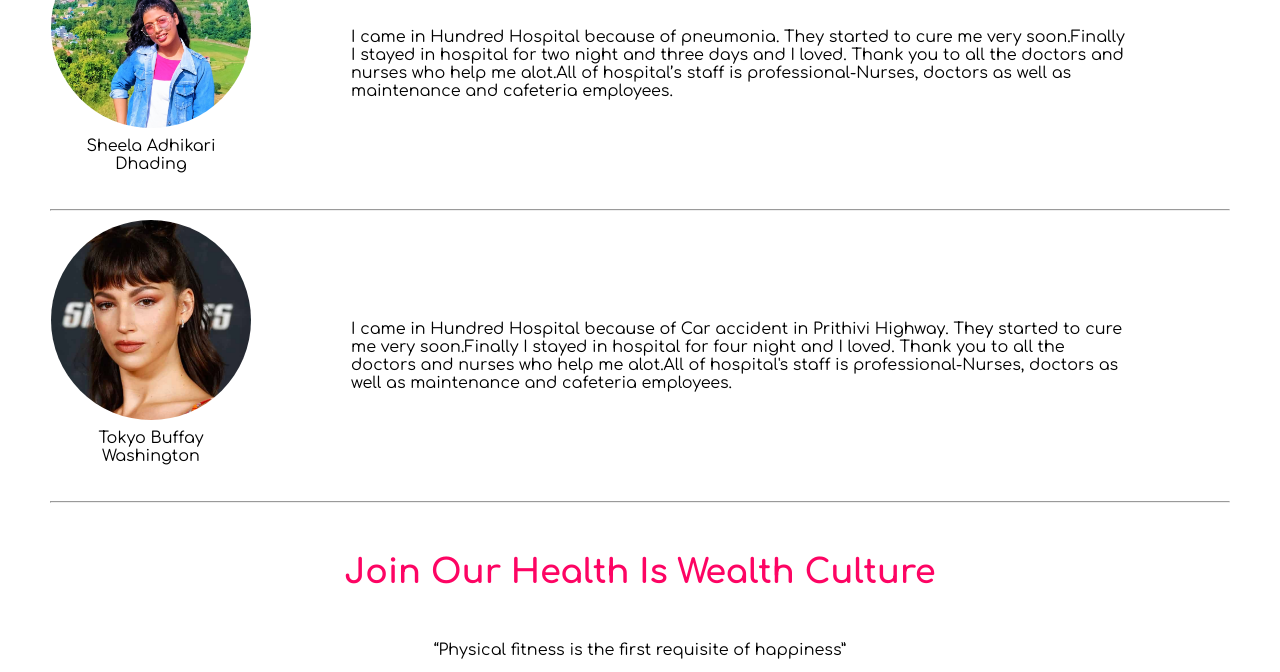
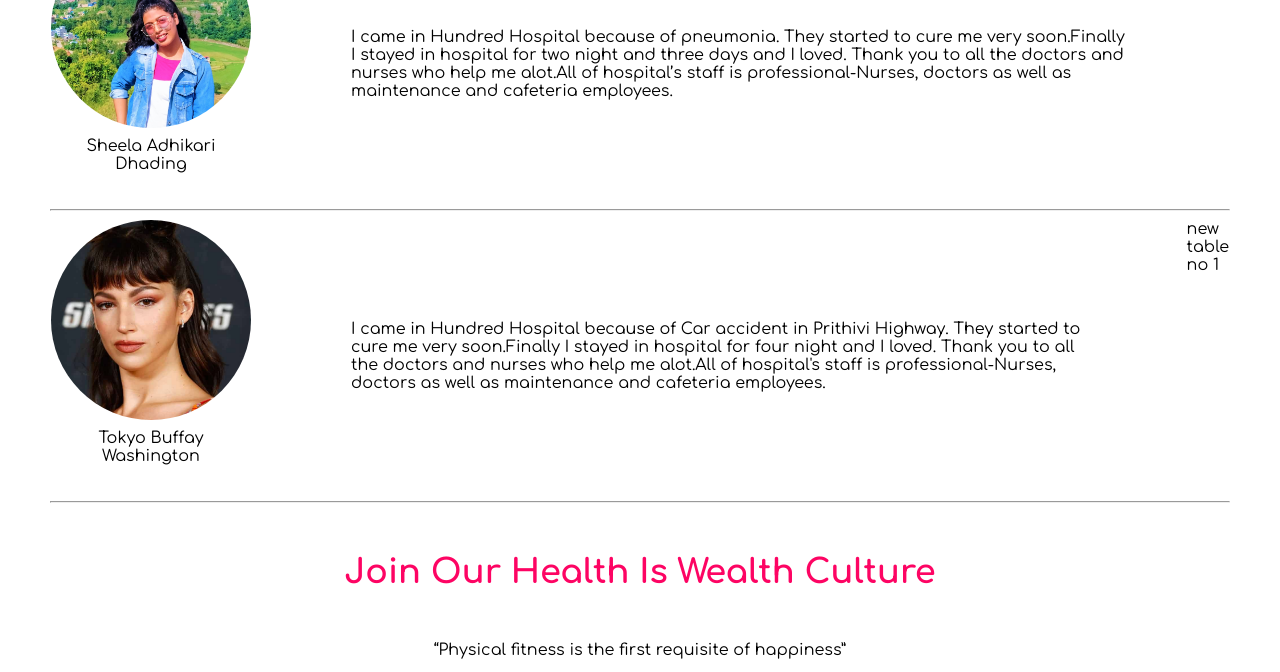
Before and after one commit to sheelaadhikari/simple-project, a plain HTML site: page index.html in a window 1280 px wide. Shown: the part 1864-2536 px from the top of the page. Drawn offline with Linux system fonts and the light colour scheme; a web font is replaced by a local one.

Commit message:
new table

```diff
--- a/index.html
+++ b/index.html
@@ -193,7 +193,12 @@
                 doctors as well as maintenance and cafeteria employees.
             </div>
 
-
+            <div>
+                new
+                <table>
+                    table no 1
+                </table>
+            </div>
         </div>
         <hr>
 
```
